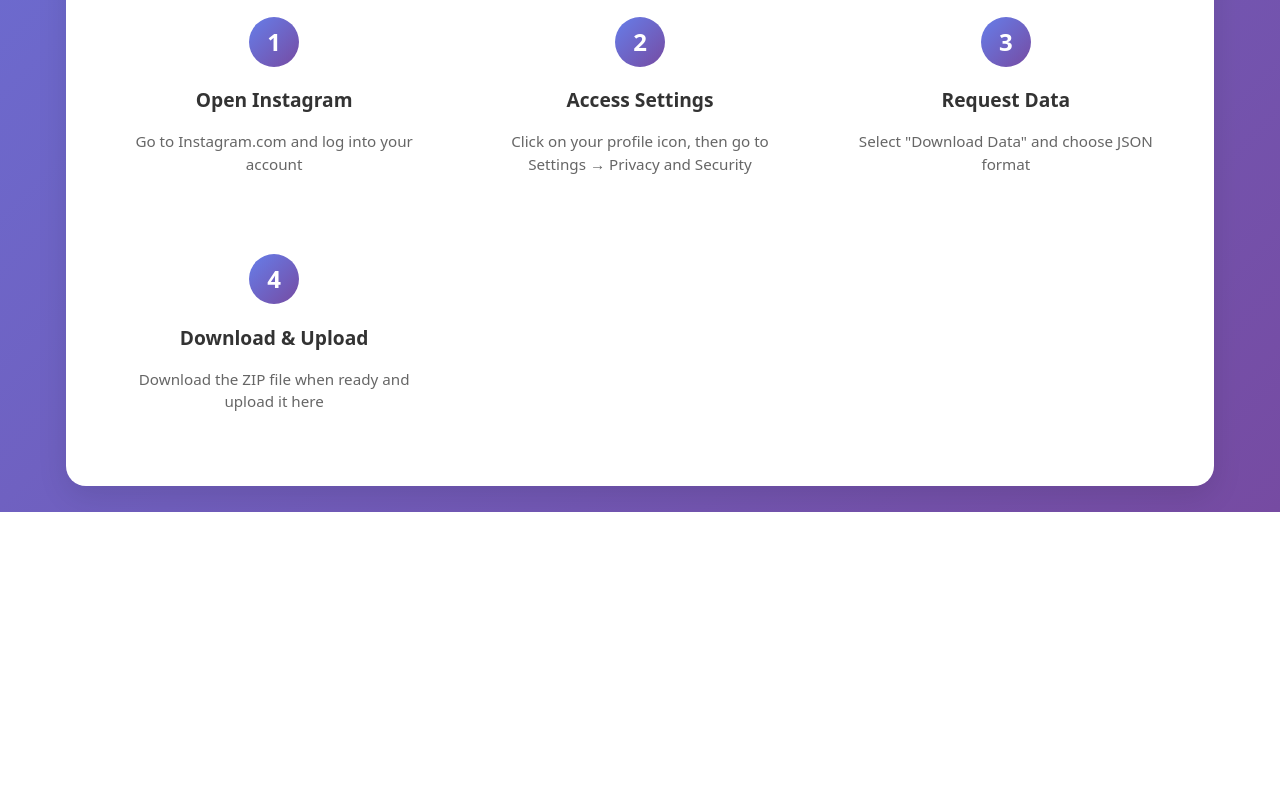
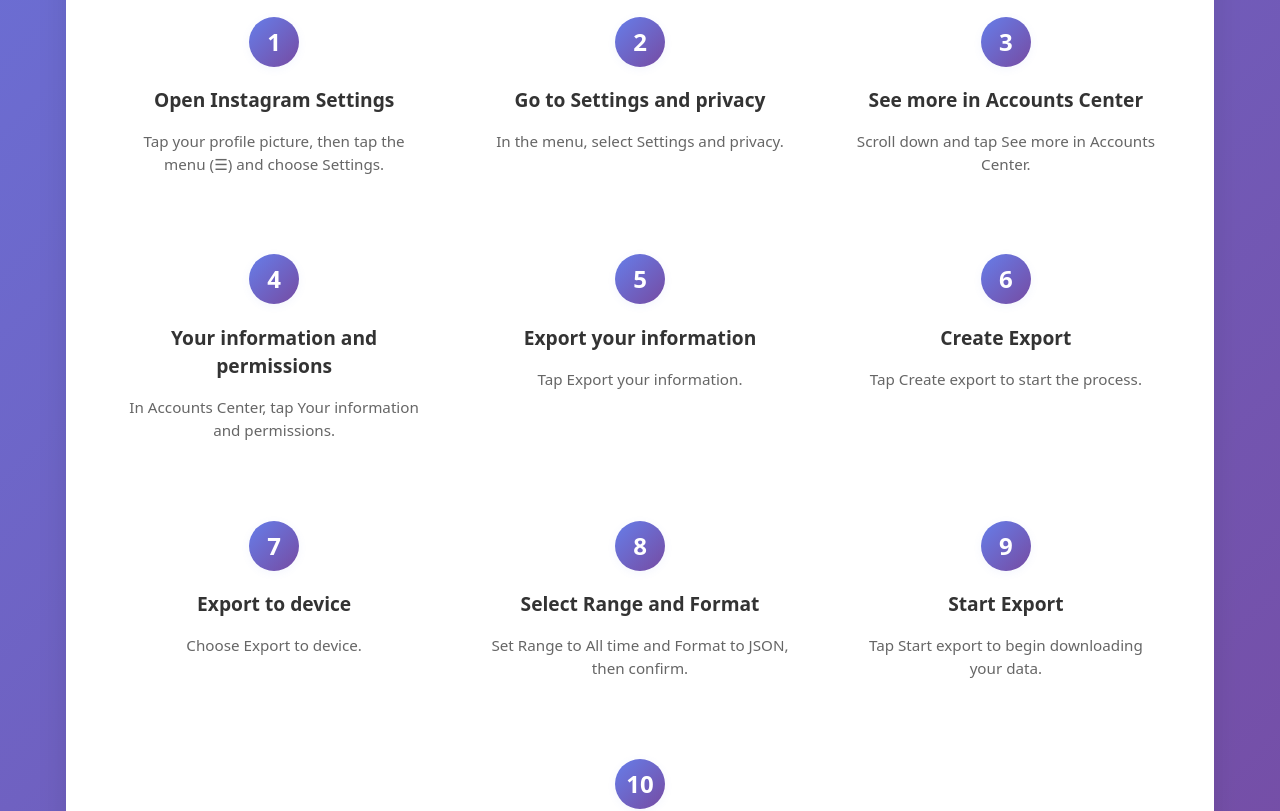
Before and after one commit to eliasbetancourt/Whos-Fake-Repo, a React (Vite) app: page / in a window 1280 px wide. Shown: the part 1200-2011 px from the top of the page. Before the commit the page ends 1712 px from the top, so only its background shows below. Built offline with nearby package versions, Linux system fonts and the light colour scheme.

Commit message:
Update HowToSteps: bonus step, centering, and video placeholder

```diff
--- a/src/components/HowToSteps.tsx
+++ b/src/components/HowToSteps.tsx
@@ -1,31 +1,60 @@
-import React from "react";
+
+
+import { howToSteps } from './howToStepsData';
 
 const HowToSteps: React.FC = () => (
-    <div style={{ background: 'white', borderRadius: 20, padding: '3vw', marginTop: '3vw', boxShadow: '0 10px 30px rgba(0,0,0,0.1)' }}>
-          <h2 style={{ color: '#333', fontSize: '2rem', marginBottom: '2vw', textAlign: 'center' }}>How to Get Your Instagram Data</h2>
-          <div style={{ display: 'grid', gridTemplateColumns: 'repeat(auto-fit, minmax(250px, 1fr))', gap: '2vw', marginTop: '2vw' }}>
-            <div style={{ textAlign: 'center', padding: '1.5vw' }}>
-              <div style={{ background: 'linear-gradient(135deg, #667eea 0%, #764ba2 100%)', color: 'white', width: 50, height: 50, borderRadius: '50%', display: 'flex', alignItems: 'center', justifyContent: 'center', fontSize: '1.5rem', fontWeight: 'bold', margin: '0 auto 1vw' }}>1</div>
-              <h3 style={{ color: '#333', marginBottom: 10, fontSize: '1.2rem' }}>Open Instagram</h3>
-              <p style={{ color: '#666', fontSize: '0.95rem' }}>Go to Instagram.com and log into your account</p>
-            </div>
-            <div style={{ textAlign: 'center', padding: '1.5vw' }}>
-              <div style={{ background: 'linear-gradient(135deg, #667eea 0%, #764ba2 100%)', color: 'white', width: 50, height: 50, borderRadius: '50%', display: 'flex', alignItems: 'center', justifyContent: 'center', fontSize: '1.5rem', fontWeight: 'bold', margin: '0 auto 1vw' }}>2</div>
-              <h3 style={{ color: '#333', marginBottom: 10, fontSize: '1.2rem' }}>Access Settings</h3>
-              <p style={{ color: '#666', fontSize: '0.95rem' }}>Click on your profile icon, then go to Settings → Privacy and Security</p>
-            </div>
-            <div style={{ textAlign: 'center', padding: '1.5vw' }}>
-              <div style={{ background: 'linear-gradient(135deg, #667eea 0%, #764ba2 100%)', color: 'white', width: 50, height: 50, borderRadius: '50%', display: 'flex', alignItems: 'center', justifyContent: 'center', fontSize: '1.5rem', fontWeight: 'bold', margin: '0 auto 1vw' }}>3</div>
-              <h3 style={{ color: '#333', marginBottom: 10, fontSize: '1.2rem' }}>Request Data</h3>
-              <p style={{ color: '#666', fontSize: '0.95rem' }}>Select "Download Data" and choose JSON format</p>
-            </div>
-            <div style={{ textAlign: 'center', padding: '1.5vw' }}>
-              <div style={{ background: 'linear-gradient(135deg, #667eea 0%, #764ba2 100%)', color: 'white', width: 50, height: 50, borderRadius: '50%', display: 'flex', alignItems: 'center', justifyContent: 'center', fontSize: '1.5rem', fontWeight: 'bold', margin: '0 auto 1vw' }}>4</div>
-              <h3 style={{ color: '#333', marginBottom: 10, fontSize: '1.2rem' }}>Download & Upload</h3>
-              <p style={{ color: '#666', fontSize: '0.95rem' }}>Download the ZIP file when ready and upload it here</p>
+  <div style={{ background: 'white', borderRadius: 20, padding: '3vw', marginTop: '3vw', boxShadow: '0 10px 30px rgba(0,0,0,0.1)' }}>
+    <h2 style={{ color: '#333', fontSize: '2rem', marginBottom: '2vw', textAlign: 'center' }}>How to Get Your Instagram Data</h2>
+    {/* Steps grid, with last step centered if odd number of steps */}
+    {/* Steps grid, last step always centered below */}
+    {(() => {
+      const steps = howToSteps;
+      const lastIdx = steps.length - 1;
+      const gridSteps = steps.slice(0, lastIdx);
+      const lastStep = steps[lastIdx];
+      return (
+        <>
+          <div
+            style={{
+              display: 'grid',
+              gridTemplateColumns: 'repeat(auto-fit, minmax(250px, 1fr))',
+              gap: '2vw',
+              marginTop: '2vw',
+              justifyContent: 'center',
+              alignItems: 'start',
+            }}
+          >
+            {gridSteps.map((step, idx) => (
+              <div key={idx} style={{ textAlign: 'center', padding: '1.5vw' }}>
+                <div style={{ margin: '0 auto 1vw', width: 50, height: 50, display: 'flex', alignItems: 'center', justifyContent: 'center', background: 'linear-gradient(135deg, #667eea 0%, #764ba2 100%)', color: 'white', borderRadius: '50%', fontSize: '1.5rem', fontWeight: 'bold', boxShadow: '0 2px 8px rgba(102,126,234,0.08)' }}>
+                  {idx + 1}
+                </div>
+                <h3 style={{ color: '#333', marginBottom: 10, fontSize: '1.2rem' }}>{step.title}</h3>
+                <p style={{ color: '#666', fontSize: '0.95rem' }}>{step.text}</p>
+              </div>
+            ))}
+          </div>
+          <div style={{ width: '100%', display: 'flex', justifyContent: 'center', marginTop: '2vw' }}>
+            <div style={{ textAlign: 'center', padding: '1.5vw', maxWidth: 350, width: '100%', margin: '0 auto' }}>
+              <div style={{ margin: '0 auto 1vw', width: 50, height: 50, display: 'flex', alignItems: 'center', justifyContent: 'center', background: 'linear-gradient(135deg, #667eea 0%, #764ba2 100%)', color: 'white', borderRadius: '50%', fontSize: '1.5rem', fontWeight: 'bold', boxShadow: '0 2px 8px rgba(102,126,234,0.08)' }}>
+                {steps.length}
+              </div>
+              <h3 style={{ color: '#333', marginBottom: 10, fontSize: '1.2rem' }}>{lastStep.title}</h3>
+              <p style={{ color: '#666', fontSize: '0.95rem' }}>{lastStep.text}</p>
             </div>
           </div>
+        </>
+      );
+    })()}
+    {/* Video section (future): YouTube video with optional ad */}
+    <div style={{ display: 'flex', flexDirection: 'column', alignItems: 'center', marginTop: '2vw' }}>
+      {/* TODO: In the future, embed a 15s ad video here, then show the YouTube video below */}
+      {/* Example placeholder: */}
+      {/* <div style={{ marginBottom: 16, color: '#888' }}>[Ad will play here before the main video]</div> */}
+      {/* <iframe width="400" height="225" src="https://www.youtube.com/embed/YOUR_VIDEO_ID" title="YouTube video player" frameBorder="0" allow="accelerometer; autoplay; clipboard-write; encrypted-media; gyroscope; picture-in-picture" allowFullScreen></iframe> */}
+      {/* <a href="https://youtu.be/your-video-link" target="_blank" rel="noopener noreferrer">Watch video instructions on YouTube</a> */}
     </div>
+  </div>
 );
 
 export default HowToSteps;
--- /dev/null
+++ b/src/components/howToStepsData.ts
@@ -0,0 +1,43 @@
+// This file maps the step images and text for the HowToSteps component
+export const howToSteps = [
+  {
+    title: 'Open Instagram Settings',
+    text: 'Tap your profile picture, then tap the menu (☰) and choose Settings.'
+  },
+  {
+    title: 'Go to Settings and privacy',
+    text: 'In the menu, select Settings and privacy.'
+  },
+  {
+    title: 'See more in Accounts Center',
+    text: 'Scroll down and tap See more in Accounts Center.'
+  },
+  {
+    title: 'Your information and permissions',
+    text: 'In Accounts Center, tap Your information and permissions.'
+  },
+  {
+    title: 'Export your information',
+    text: 'Tap Export your information.'
+  },
+  {
+    title: 'Create Export',
+    text: 'Tap Create export to start the process.'
+  },
+  {
+    title: 'Export to device',
+    text: 'Choose Export to device.'
+  },
+  {
+    title: 'Select Range and Format',
+    text: 'Set Range to All time and Format to JSON, then confirm.'
+  },
+  {
+    title: 'Start Export',
+    text: 'Tap Start export to begin downloading your data.'
+  },
+  {
+    title: 'Bonus: Faster Download',
+    text: 'Want a faster download? Only select "Followers and Following" in the info selection screen or watch our video below!'
+  }
+];
```
